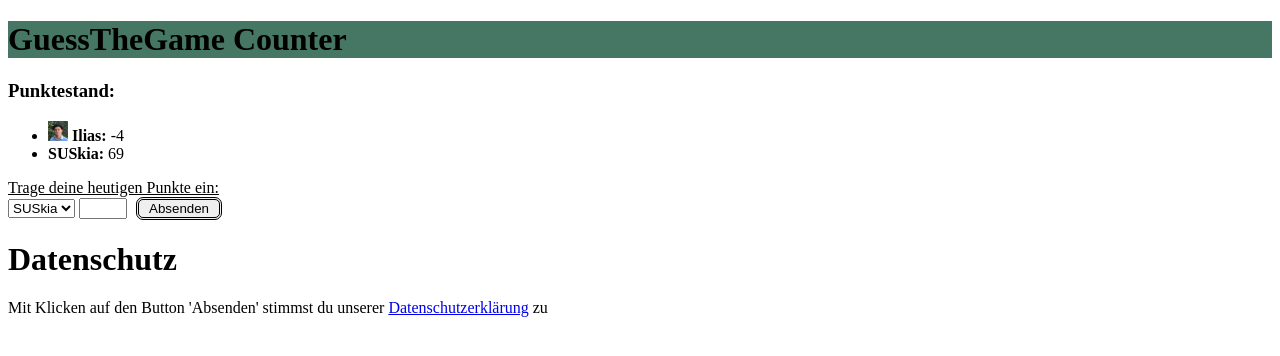
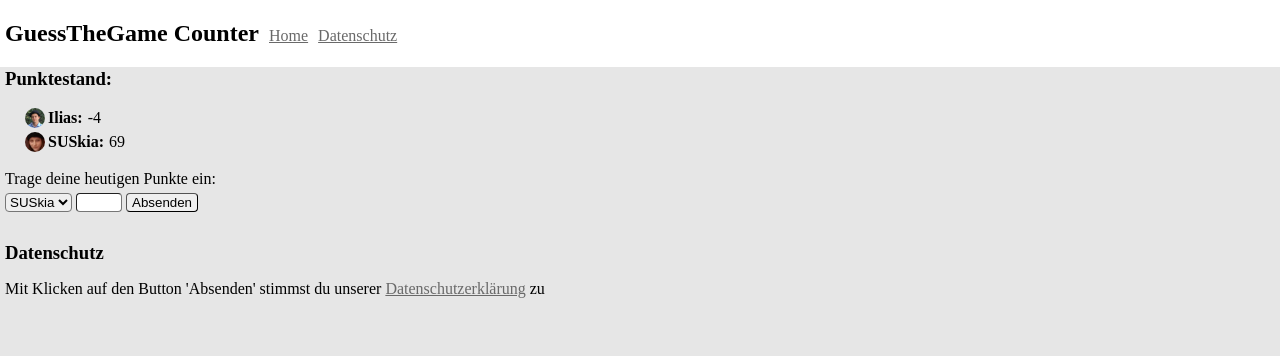
Before and after one commit to Kibassi/gtg-counter, a plain HTML site: page index.html in a window 1280 px wide. Drawn offline with Linux system fonts and the light colour scheme.

Commit message:
first styling

```diff
--- a/index.html
+++ b/index.html
@@ -7,20 +7,33 @@
     <link rel="stylesheet" href="/style.css">
 </head>
 <body>
-<h1 id="title">GuessTheGame Counter</h1>
+<nav>
+    <h1 id="title" class="nav-flex-item">GuessTheGame Counter</h1>
+    <a href="/" class="nav-flex-item">Home</a>
+    <a href="/privacy" class="nav-flex-item">Datenschutz</a>
+</nav>
+<div id="main-body">
+    <div id="counter">
         <h3>Punktestand:</h3>
-<ul>
-    <li><img src="/img/ilias.png" width="20" height="20"> <b>Ilias:</b> -4</li>
-    <li><b>SUSkia:</b> 69</li>
+        <ul id="points">
+            <li class="no-bullet"><img src="/img/ilias.png" width="20" height="20" class="img-avatar"> <b class="name">Ilias:</b> -4
+            </li>
+            <li class="no-bullet"><img src="/img/suskia.png" width="20" height="20" class="img-avatar"> <b class="name">SUSkia:</b>
+                69
+            </li>
         </ul>
-<u>Trage deine heutigen Punkte ein:</u> <br>
-<select>
+        Trage deine heutigen Punkte ein: <br>
+        <select class="input" id="select-name">
             <option>SUSkia</option>
             <option>Ilias</option>
         </select>
-<input type="number" min="1" max="7">
-<button id="button">Absenden</button>
-<h1>Datenschutz</h1>
+        <input type="number" min="1" max="7" class="input" id="input-points">
+        <button class="input" id="button-commit">Absenden</button>
+    </div>
+    <div id="privacy">
+        <h3 id="privacy-header">Datenschutz</h3>
         <p>Mit Klicken auf den Button 'Absenden' stimmst du unserer <a href="/privacy">Datenschutzerklärung</a> zu</p>
+    </div>
+</div>
 </body>
 </html>
--- a/style.css
+++ b/style.css
@@ -1,12 +1,70 @@
-#button {
-    padding-left: 10px;
-    padding-right: 10px;
-    margin-left: 5px;
-    border-width: 3px;
-    border-style: double;
-    border-radius: 7px;
+h3 {
+    margin-top: 1px;
+    margin-bottom: 10px;
 }
 
-#title {
-    background-color: #457764;
+a {
+    color: dimgrey;
 }
+
+body {
+    margin: 0;
+    padding: 0;
+    background-color: rgb(230, 230, 230);
+}
+
+#button-commit {
+    padding-left: 5px;
+    padding-right: 5px;
+}
+
+#privacy-header {
+    margin-top: 30px;
+}
+
+#privacy {
+    margin-left: 5px;
+}
+
+#points {
+    padding-left: 20px;
+    line-height: 150%;
+}
+
+#counter {
+    margin-left: 5px;
+}
+
+nav {
+    display: flex;
+    flex-direction: row;
+    justify-content: flex-start;
+    align-items: baseline;
+    background-color: rgb(255, 255, 255);
+}
+
+.nav-flex-item {
+    margin-left: 5px;
+    margin-right: 5px;
+}
+
+.img-avatar {
+    border-radius: 50px;
+    margin-right: 3px;
+}
+
+.name {
+    margin-right: 5px;
+}
+
+.input {
+    border-width: 1px;
+    border-radius: 4px;
+    margin-top: 5px;
+}
+
+.no-bullet {
+    list-style-type: none;
+    display: flex;
+    align-items: center;
+}
```
Also changed, not shown: img/suskia.png (added). Lines whose indentation alone changed are shown as unchanged.
